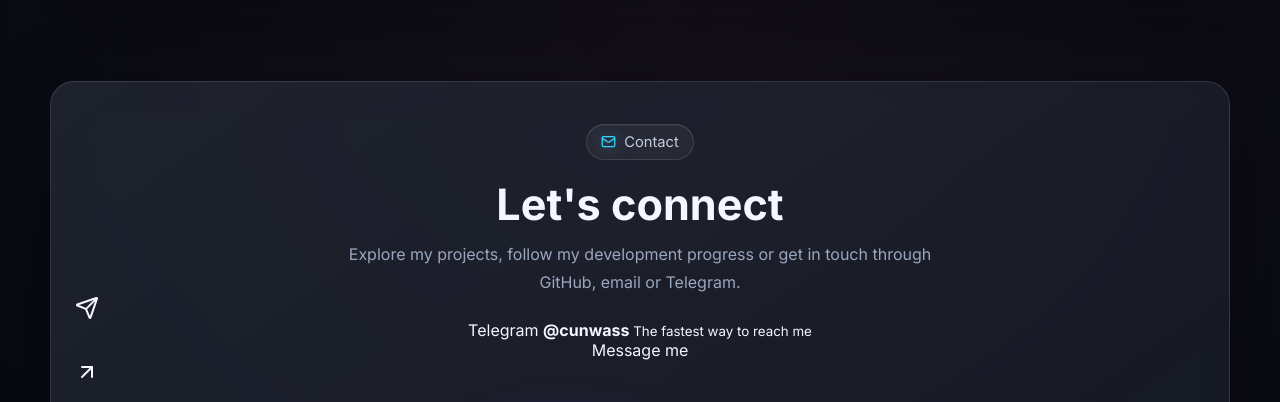
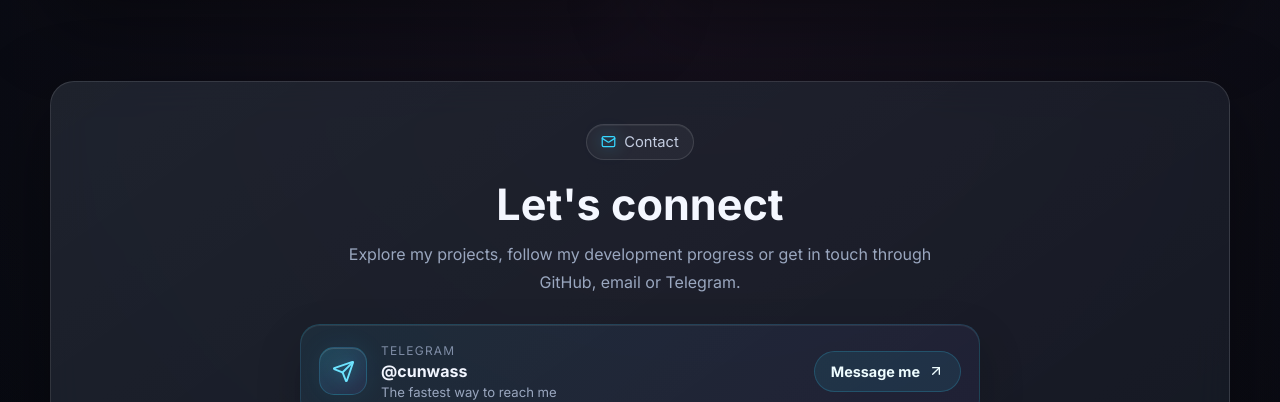
Before and after one commit to svobodastalkera1-rgb/svobodastalkera1-rgb.github.io, a plain HTML site: page index.html in a window 1280 px wide. Shown: the part 2503-2905 px from the top of the page. Drawn offline with nearby package versions, Linux system fonts and the light colour scheme.

Commit message:
Add telegram contact

```diff
--- a/style.css
+++ b/style.css
@@ -2136,6 +2136,236 @@ svg {
 
 
 /* ----------------------------- */
+/* TELEGRAM CONTACT              */
+/* ----------------------------- */
+
+.telegram-contact {
+  position: relative;
+  z-index: 1;
+
+  max-width: 680px;
+
+  margin:
+    28px auto 0;
+
+  padding: 18px;
+
+  display: flex;
+  align-items: center;
+  justify-content: space-between;
+
+  gap: 20px;
+
+  text-align: left;
+
+  border-radius: 20px;
+
+  background:
+    linear-gradient(
+      135deg,
+      rgba(54, 215, 255, 0.075),
+      rgba(139, 108, 255, 0.07)
+    );
+
+  border:
+    1px solid
+    rgba(54, 215, 255, 0.16);
+
+  box-shadow:
+    inset 0 1px 0
+    rgba(255,255,255,.08),
+    0 18px 45px
+    rgba(0,0,0,.2);
+
+  transition:
+    transform .25s ease,
+    border-color .25s ease,
+    box-shadow .25s ease;
+}
+
+
+.telegram-contact:hover {
+  transform:
+    translateY(-3px);
+
+  border-color:
+    rgba(54, 215, 255, 0.32);
+
+  box-shadow:
+    inset 0 1px 0
+    rgba(255,255,255,.1),
+
+    0 22px 55px
+    rgba(0,0,0,.28),
+
+    0 0 35px
+    rgba(54,215,255,.07);
+}
+
+
+.telegram-contact-left {
+  display: flex;
+
+  align-items: center;
+
+  gap: 14px;
+}
+
+
+.telegram-icon {
+  width: 48px;
+  height: 48px;
+
+  flex-shrink: 0;
+
+  display: grid;
+  place-items: center;
+
+  border-radius: 15px;
+
+  color: #6ee4ff;
+
+  background:
+    linear-gradient(
+      145deg,
+      rgba(54,215,255,.17),
+      rgba(139,108,255,.09)
+    );
+
+  border:
+    1px solid
+    rgba(54,215,255,.2);
+
+  box-shadow:
+    inset 0 1px 0
+    rgba(255,255,255,.13),
+
+    0 0 26px
+    rgba(54,215,255,.08);
+}
+
+
+.telegram-icon svg {
+  width: 23px;
+  height: 23px;
+
+  filter:
+    drop-shadow(
+      0 0 8px
+      rgba(54,215,255,.4)
+    );
+}
+
+
+.telegram-info {
+  display: flex;
+
+  flex-direction: column;
+
+  gap: 3px;
+}
+
+
+.telegram-info span {
+  color: #7f8da6;
+
+  font-size: .75rem;
+
+  text-transform: uppercase;
+
+  letter-spacing: .1em;
+}
+
+
+.telegram-info strong {
+  color: #f2f6ff;
+
+  font-size: 1rem;
+}
+
+
+.telegram-info small {
+  color: var(--muted);
+
+  font-size: .82rem;
+}
+
+
+.telegram-button {
+  flex-shrink: 0;
+
+  display: inline-flex;
+  align-items: center;
+  justify-content: center;
+
+  gap: 8px;
+
+  padding:
+    11px 16px;
+
+  border-radius: 999px;
+
+  color: #eefdff;
+
+  font-size: .9rem;
+
+  font-weight: 650;
+
+  background:
+    rgba(54,215,255,.085);
+
+  border:
+    1px solid
+    rgba(54,215,255,.2);
+
+  transition:
+    background .2s ease,
+    border-color .2s ease,
+    transform .2s ease,
+    box-shadow .2s ease;
+}
+
+
+.telegram-button svg {
+  width: 16px;
+  height: 16px;
+}
+
+
+.telegram-button:hover {
+  transform:
+    translateY(-2px);
+
+  background:
+    rgba(54,215,255,.13);
+
+  border-color:
+    rgba(54,215,255,.38);
+
+  box-shadow:
+    0 0 24px
+    rgba(54,215,255,.1);
+}
+
+
+@media (max-width: 600px) {
+
+  .telegram-contact {
+    align-items: stretch;
+
+    flex-direction: column;
+  }
+
+
+  .telegram-button {
+    width: 100%;
+  }
+
+}
+
+
+
+/* ----------------------------- */
 /* TABLET                        */
 /* ----------------------------- */
 
```
